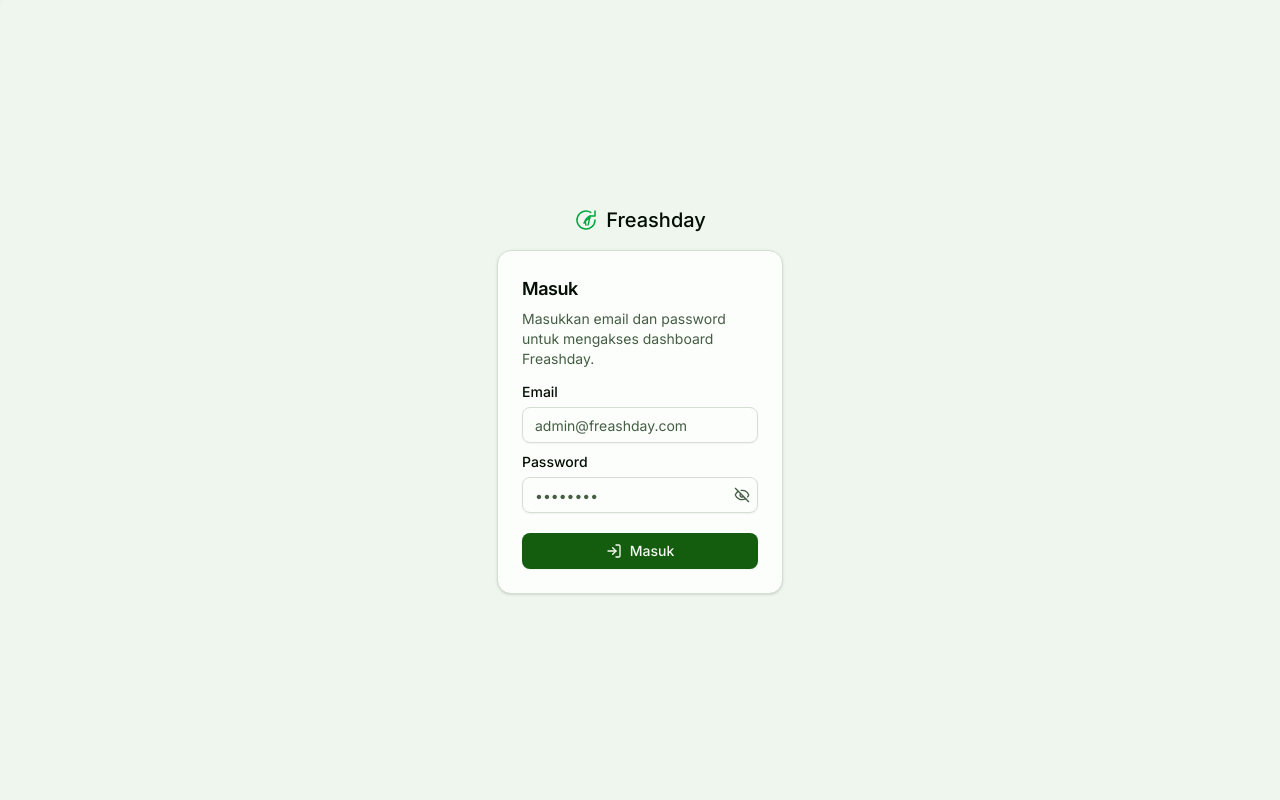
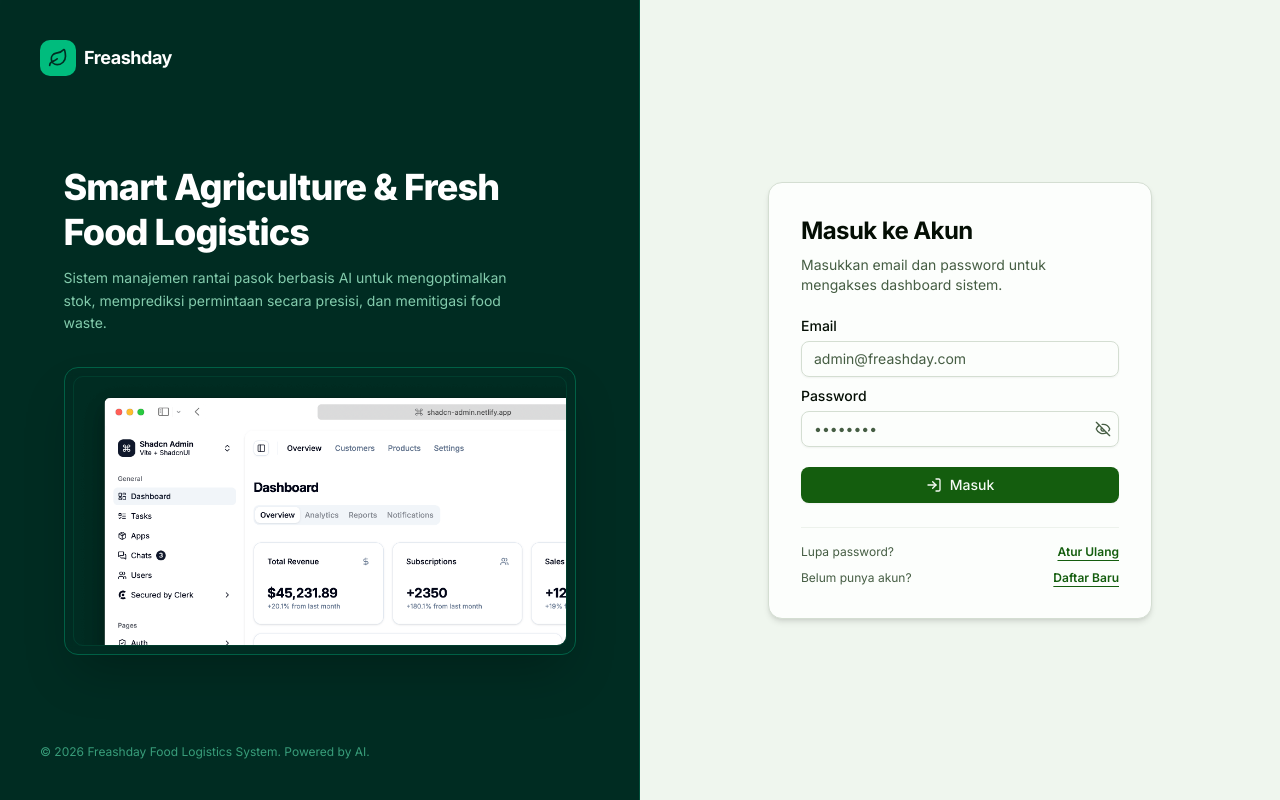
Before and after one commit to brianwibowo/fls_ai, a React (Vite) app in the folder frontend/: page /sign-in in a window 1280 px wide. Built offline with nearby package versions, Linux system fonts and the light colour scheme; no server answers.

Commit message:
feat: redesign Sign In page to split layout and link Sign Up and Forgot Password

```diff
--- a/frontend/src/features/auth/sign-in/index.tsx
+++ b/frontend/src/features/auth/sign-in/index.tsx
@@ -1,30 +1,99 @@
-import { useSearch } from '@tanstack/react-router'
-import {
-  Card,
-  CardContent,
-  CardDescription,
-  CardHeader,
-  CardTitle,
-} from '@/components/ui/card'
-import { AuthLayout } from '../auth-layout'
+import { Link, useSearch } from '@tanstack/react-router'
+import { Leaf } from 'lucide-react'
+import { cn } from '@/lib/utils'
+import dashboardDark from './assets/dashboard-dark.png'
+import dashboardLight from './assets/dashboard-light.png'
 import { UserAuthForm } from './components/user-auth-form'
 
 export function SignIn() {
   const { redirect } = useSearch({ from: '/(auth)/sign-in' })
 
   return (
-    <AuthLayout>
-      <Card className='max-w-sm gap-4'>
-        <CardHeader>
-          <CardTitle className='text-lg tracking-tight'>Masuk</CardTitle>
-          <CardDescription>
-            Masukkan email dan password untuk mengakses dashboard Freashday.
-          </CardDescription>
-        </CardHeader>
-        <CardContent>
+    <div className='relative container grid h-svh flex-col items-center justify-center lg:max-w-none lg:grid-cols-2 lg:px-0'>
+      {/* Left Column: Visual UI / Branding */}
+      <div
+        className={cn(
+          'relative h-full overflow-hidden bg-emerald-950 max-lg:hidden flex flex-col justify-between p-10 text-white',
+          'border-r border-emerald-900'
+        )}
+      >
+        {/* Background gradient/glow effect */}
+        <div className='absolute inset-0 bg-radial-gradient from-emerald-900/40 via-transparent to-transparent pointer-events-none' />
+
+        {/* Brand header */}
+        <div className='relative z-20 flex items-center gap-2 text-lg font-medium'>
+          <div className='flex h-9 w-9 items-center justify-center rounded-lg bg-emerald-500 text-emerald-950 font-bold'>
+            <Leaf className='h-5 w-5' />
+          </div>
+          <span className='font-bold tracking-tight'>Freashday</span>
+        </div>
+
+        {/* Dashboard visual showcase */}
+        <div className='relative z-20 my-auto w-full max-w-lg mx-auto flex flex-col gap-6 text-start'>
+          <div className='space-y-3'>
+            <h1 className='text-3xl lg:text-4xl font-extrabold tracking-tight leading-tight'>
+              Smart Agriculture & Fresh Food Logistics
+            </h1>
+            <p className='text-emerald-200/80 text-sm leading-relaxed max-w-md'>
+              Sistem manajemen rantai pasok berbasis AI untuk mengoptimalkan stok, memprediksi permintaan secara presisi, dan memitigasi food waste.
+            </p>
+          </div>
+
+          {/* Screenshot container */}
+          <div className='relative rounded-xl border border-emerald-800 bg-emerald-950/50 p-2 shadow-2xl backdrop-blur-xs overflow-hidden mt-2 aspect-video'>
+            <img
+              src={dashboardLight}
+              className='rounded-lg object-cover object-top h-full w-full dark:hidden border border-emerald-900/50'
+              alt='Freashday Dashboard Light'
+            />
+            <img
+              src={dashboardDark}
+              className='rounded-lg object-cover object-top h-full w-full hidden dark:block border border-emerald-900/50'
+              alt='Freashday Dashboard Dark'
+            />
+          </div>
+        </div>
+
+        {/* Footer info */}
+        <div className='relative z-20 text-xs text-emerald-300/60'>
+          © {new Date().getFullYear()} Freashday Food Logistics System. Powered by AI.
+        </div>
+      </div>
+
+      {/* Right Column: Form Input */}
+      <div className='lg:p-8 flex items-center justify-center w-full h-full bg-background'>
+        <div className='mx-auto flex w-full flex-col justify-center space-y-6 max-w-sm p-6 sm:p-8 border rounded-xl shadow-md bg-card'>
+          <div className='flex flex-col space-y-2 text-start'>
+            <h2 className='text-2xl font-bold tracking-tight text-foreground'>Masuk ke Akun</h2>
+            <p className='text-sm text-muted-foreground'>
+              Masukkan email dan password untuk mengakses dashboard sistem.
+            </p>
+          </div>
+
           <UserAuthForm redirectTo={redirect} />
-        </CardContent>
-      </Card>
-    </AuthLayout>
+
+          <div className='flex flex-col gap-2.5 pt-4 border-t border-border/40 text-xs text-muted-foreground'>
+            <div className='flex justify-between items-center'>
+              <span>Lupa password?</span>
+              <Link
+                to='/forgot-password'
+                className='font-semibold text-primary underline underline-offset-4 hover:text-primary/80'
+              >
+                Atur Ulang
+              </Link>
+            </div>
+            <div className='flex justify-between items-center'>
+              <span>Belum punya akun?</span>
+              <Link
+                to='/sign-up'
+                className='font-semibold text-primary underline underline-offset-4 hover:text-primary/80'
+              >
+                Daftar Baru
+              </Link>
+            </div>
+          </div>
+        </div>
+      </div>
+    </div>
   )
 }
```
